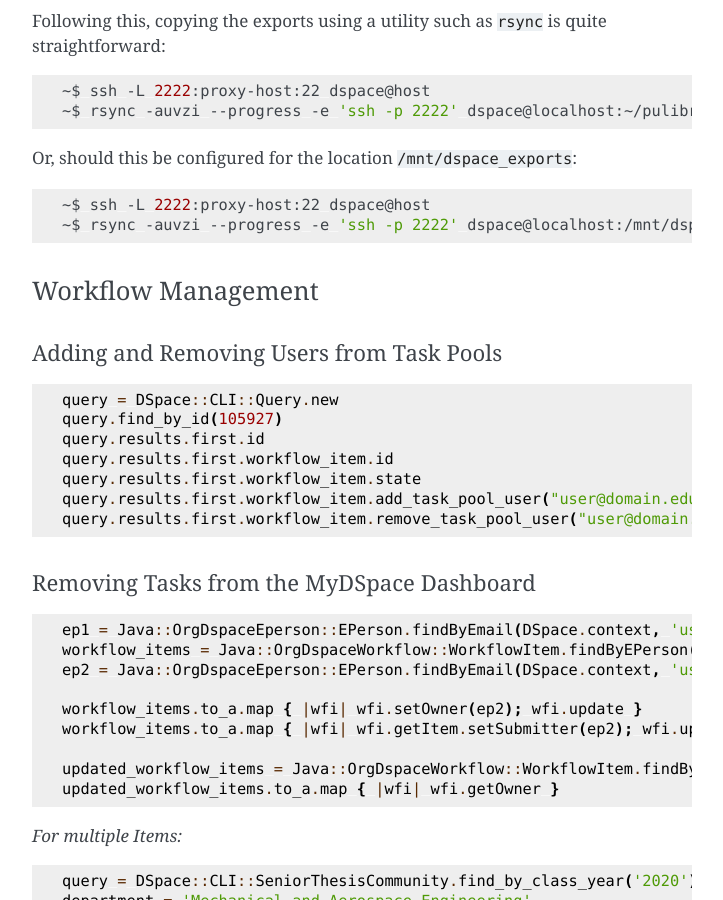
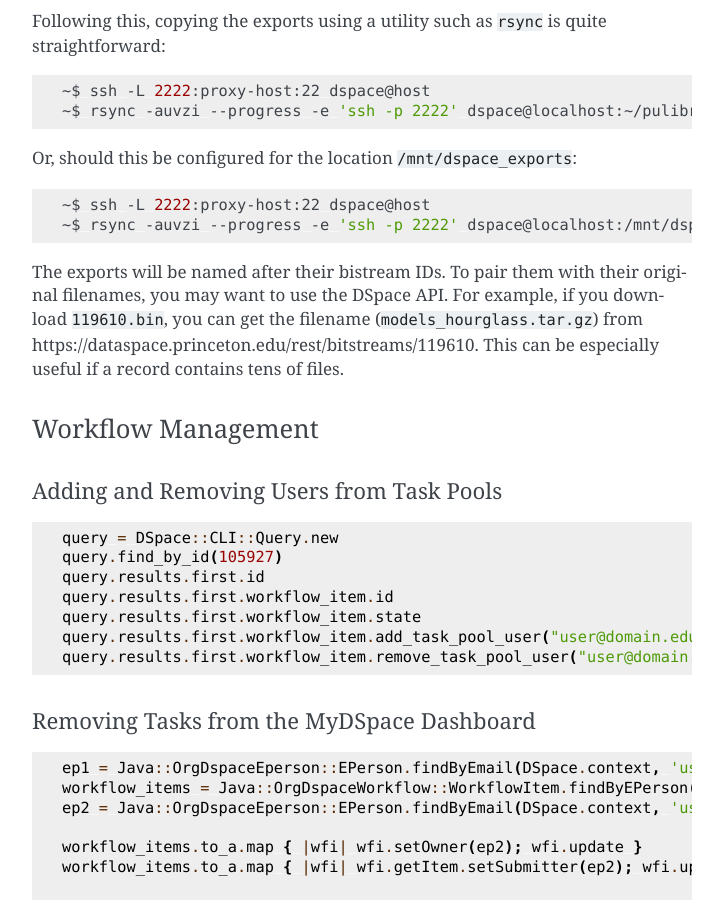
Before and after one commit to pulibrary/dspace-development, a Sphinx documentation site: the page built from docs/dspace_cli.md, in a window 1280 px wide and 900 px high, scrolled down 2474 px. Shown: the whole window, without its empty margins (388-1111 px from the left). Built offline with Sphinx 7.4.7, drawn with Linux system fonts in a browser that asks for light colours.

Commit message:
Update bitstream documentation

````diff
--- a/docs/dspace_cli.md
+++ b/docs/dspace_cli.md
@@ -120,6 +120,8 @@
 ~$ ssh -L 2222:proxy-host:22 dspace@host
 ~$ rsync -auvzi --progress -e 'ssh -p 2222' dspace@localhost:/mnt/dspace_exports/ .
 ```
+
+The exports will be named after their bistream IDs. To pair them with their original filenames, you may want to use the DSpace API. For example, if you download `119610.bin`, you can get the filename (`models_hourglass.tar.gz`) from https://dataspace.princeton.edu/rest/bitstreams/119610. This can be especially useful if a record contains tens of files.
 
 ### Workflow Management
 
````
